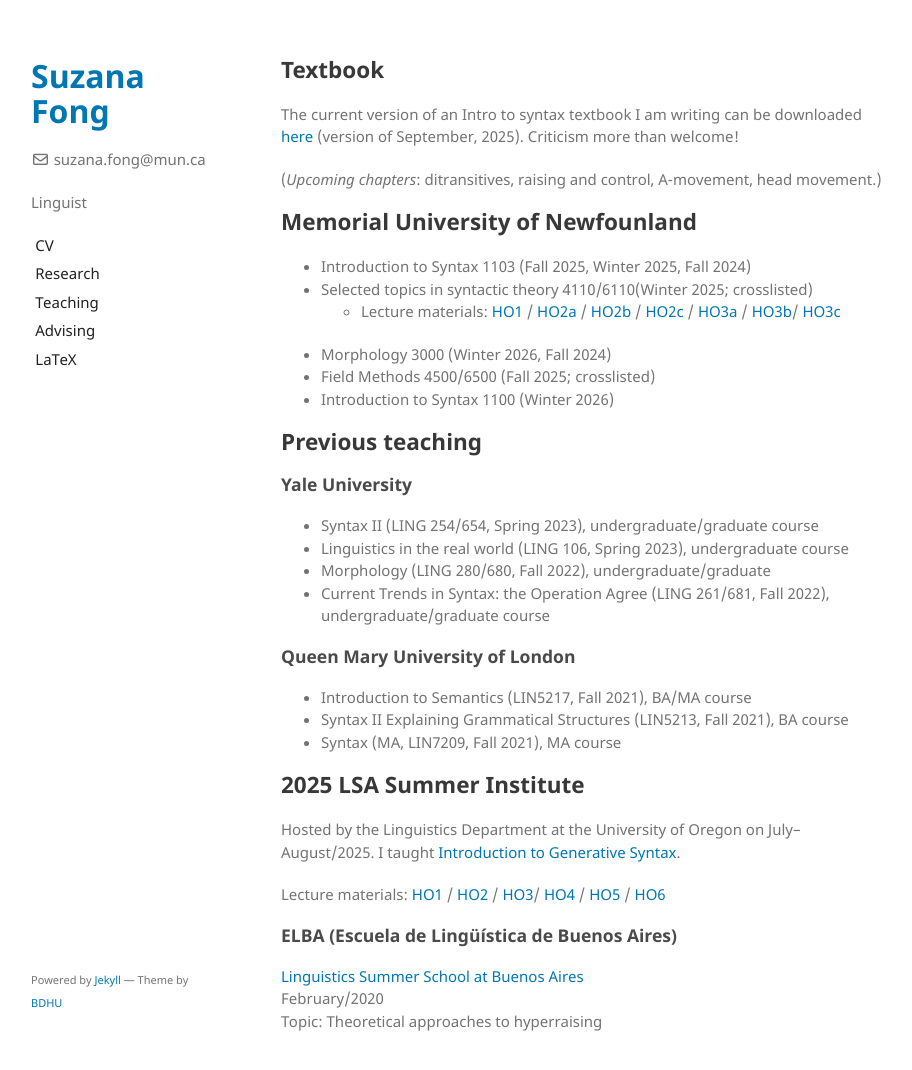
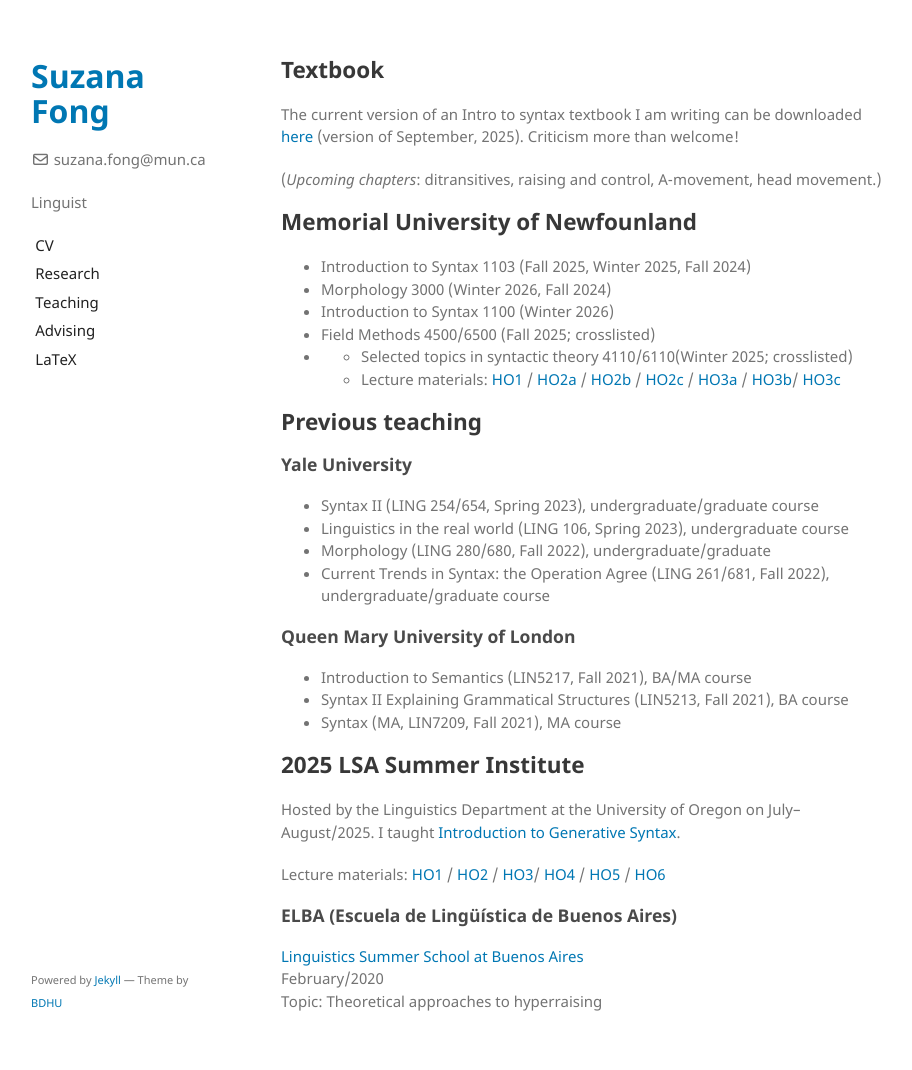
Before and after one commit to sznfng/sznfng.github.io, a Jekyll site: the page built from teaching.md, in a window 1280 px wide and 1082 px high. Shown: the top 1070 px of the window, without its empty margins (179-1091 px from the left). Built offline with Jekyll 4.4.1, drawn with Linux system fonts in a browser that asks for light colours.

```diff
--- a/teaching.md
+++ b/teaching.md
@@ -10,11 +10,11 @@ The current version of an Intro to syntax textbook I am writing can be downloade
 
 ## Memorial University of Newfounland
 + Introduction to Syntax 1103 (Fall 2025, Winter 2025, Fall 2024)
-+ Selected topics in syntactic theory 4110/6110(Winter 2025; crosslisted)
++ Morphology 3000 (Winter 2026, Fall 2024)
++ Introduction to Syntax 1100 (Winter 2026)
++ Field Methods 4500/6500 (Fall 2025; crosslisted)
++ + Selected topics in syntactic theory 4110/6110(Winter 2025; crosslisted)
   + Lecture materials: [HO1](https://sznfng.github.io/files/agree_course/Selected_topics_in_syntactic_theory_4110_6110_Winter_2025_handout%201.pdf) / [HO2a](https://sznfng.github.io/files/agree_course/Selected_topics_in_syntactic_theory_4110_6110_Winter_2025_handout%202a.pdf) / [HO2b](https://sznfng.github.io/files/agree_course/Selected_topics_in_syntactic_theory_4110_6110_Winter_2025_handout%202b.pdf) / [HO2c](https://sznfng.github.io/files/agree_course/Selected_topics_in_syntactic_theory_4110_6110_Winter_2025_handout%202c.pdf) / [HO3a](https://sznfng.github.io/files/agree_course/Selected_topics_in_syntactic_theory_4110_6110_Winter_2025_handout%203a.pdf) / [HO3b](https://sznfng.github.io/files/agree_course/Selected_topics_in_syntactic_theory_4110_6110_Winter_2025_handout%203b.pdf)/ [HO3c](https://sznfng.github.io/files/agree_course/Selected_topics_in_syntactic_theory_4110_6110_Winter_2025_handout%203c.pdf)
-+ Morphology 3000 (Winter 2026, Fall 2024)
-+ Field Methods 4500/6500 (Fall 2025; crosslisted)
-+ Introduction to Syntax 1100 (Winter 2026)
 
 ## Previous teaching
 
```
